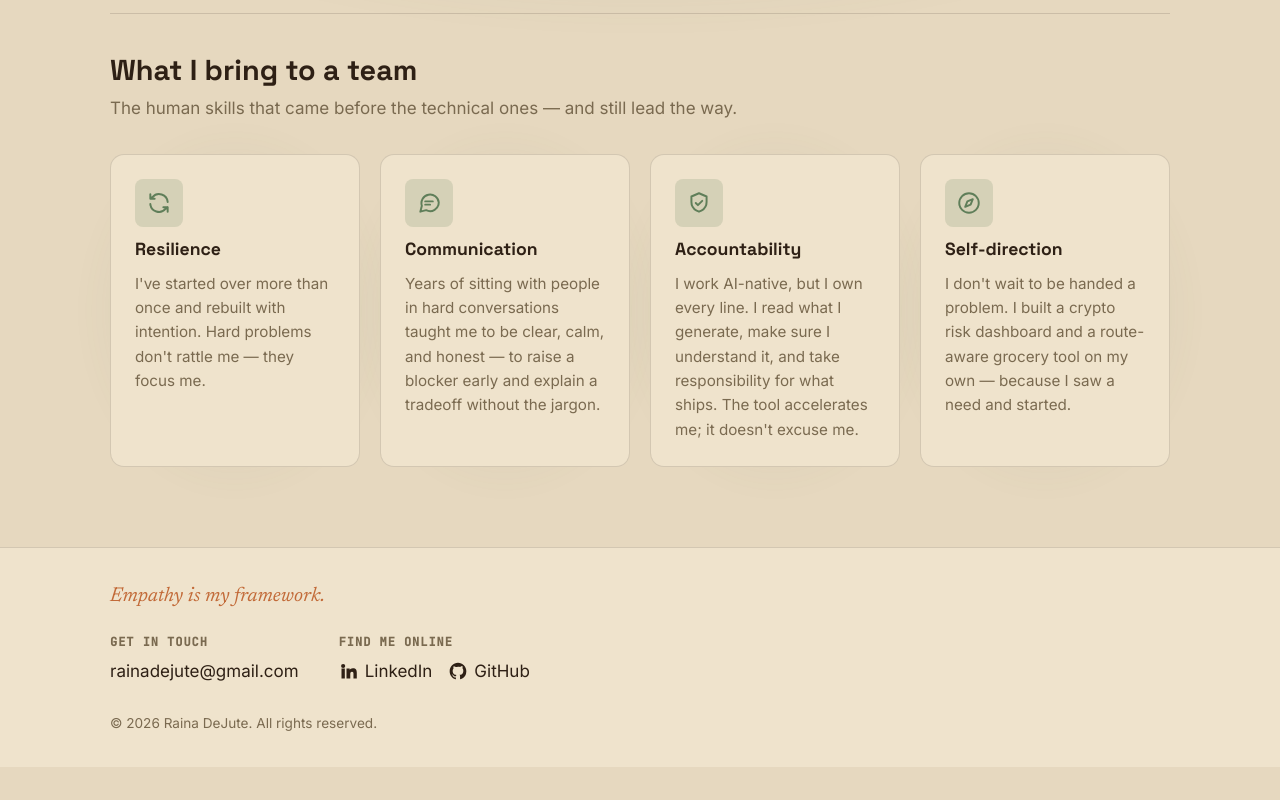
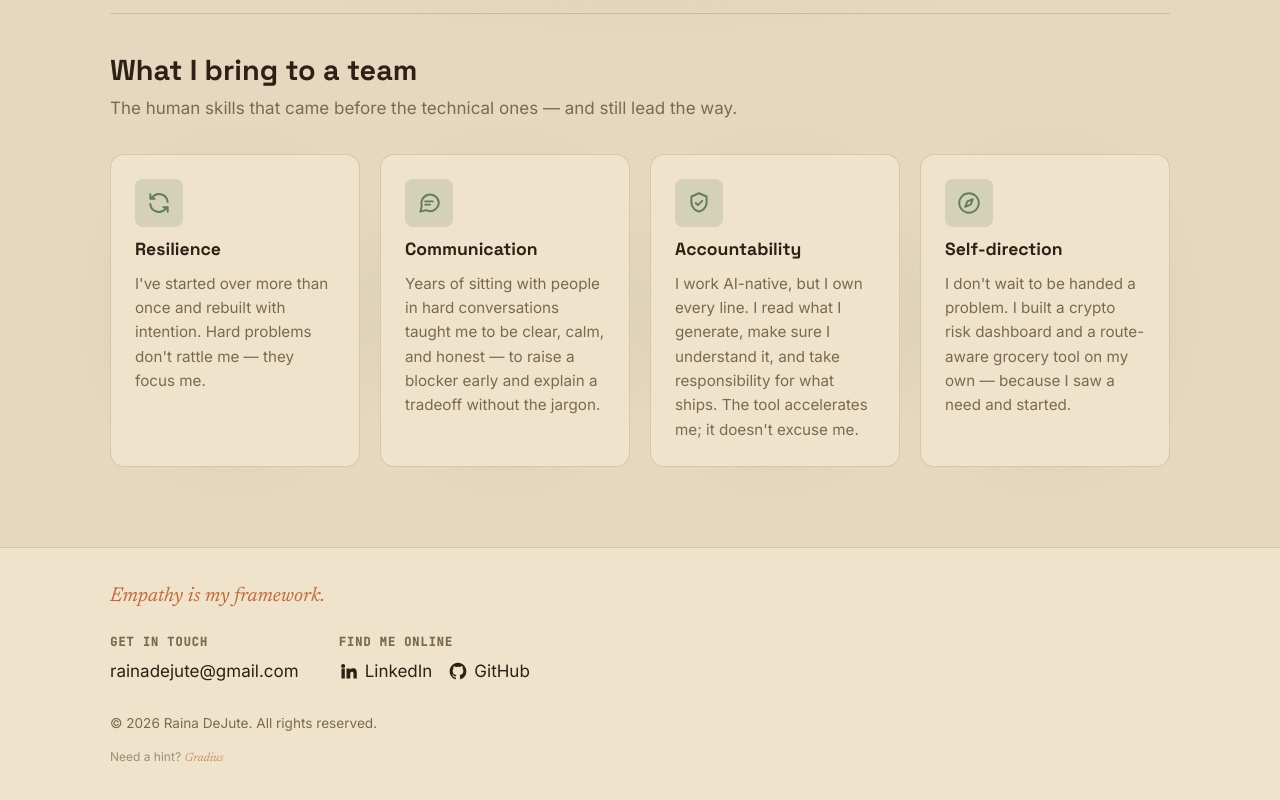
Before and after one commit to rdejute/rdejute.github.io, a React (Vite) app: page / in a window 1280 px wide. Shown: the part 1573-2373 px from the top of the page. Before the commit the page ends 2340 px from the top, so only its background shows below. Built offline with nearby package versions, Linux system fonts and the light colour scheme; no server answers.

Commit message:
feat: hide easter egg hint for the secret login entrance

```diff
--- a/src/components/Footer.css
+++ b/src/components/Footer.css
@@ -61,6 +61,20 @@
   margin: 0;
 }
 
+/* Subtle Konami-code hint. */
+.site-footer__hint {
+  margin: calc(var(--space) * 1.5) 0 0;
+  font-size: 0.75rem;
+  color: var(--text-muted);
+  opacity: 0.7;
+}
+
+.site-footer__hint-word {
+  font-family: var(--font-serif);
+  font-style: italic;
+  color: var(--accent-warm);
+}
+
 @media (max-width: 768px) {
   .site-footer__inner {
     padding: calc(var(--space) * 3) calc(var(--space) * 2);
--- a/src/components/Footer.jsx
+++ b/src/components/Footer.jsx
@@ -52,6 +52,11 @@ export default function Footer() {
         <p className="site-footer__copy">
           © {year} Raina DeJute. {t('footer.rights')}
         </p>
+
+        {/* Easter-egg hint: "Gradius" is where the Konami code debuted. */}
+        <p className="site-footer__hint">
+          {t('footer.hint')} <span className="site-footer__hint-word">Gradius</span>
+        </p>
       </div>
     </footer>
   )
--- a/src/i18n/en.json
+++ b/src/i18n/en.json
@@ -18,7 +18,8 @@
     "contactHeading": "Get in touch",
     "emailLabel": "Email Raina",
     "social": "Find me online",
-    "rights": "All rights reserved."
+    "rights": "All rights reserved.",
+    "hint": "Need a hint?"
   },
   "home": {
     "eyebrow": "Front-end first · Empathy-led",
--- a/src/i18n/fr.json
+++ b/src/i18n/fr.json
@@ -18,7 +18,8 @@
     "contactHeading": "Me contacter",
     "emailLabel": "Écrire à Raina",
     "social": "Me retrouver en ligne",
-    "rights": "Tous droits réservés."
+    "rights": "Tous droits réservés.",
+    "hint": "Un indice ?"
   },
   "home": {
     "eyebrow": "Le front-end d'abord · Guidée par l'empathie",
```
